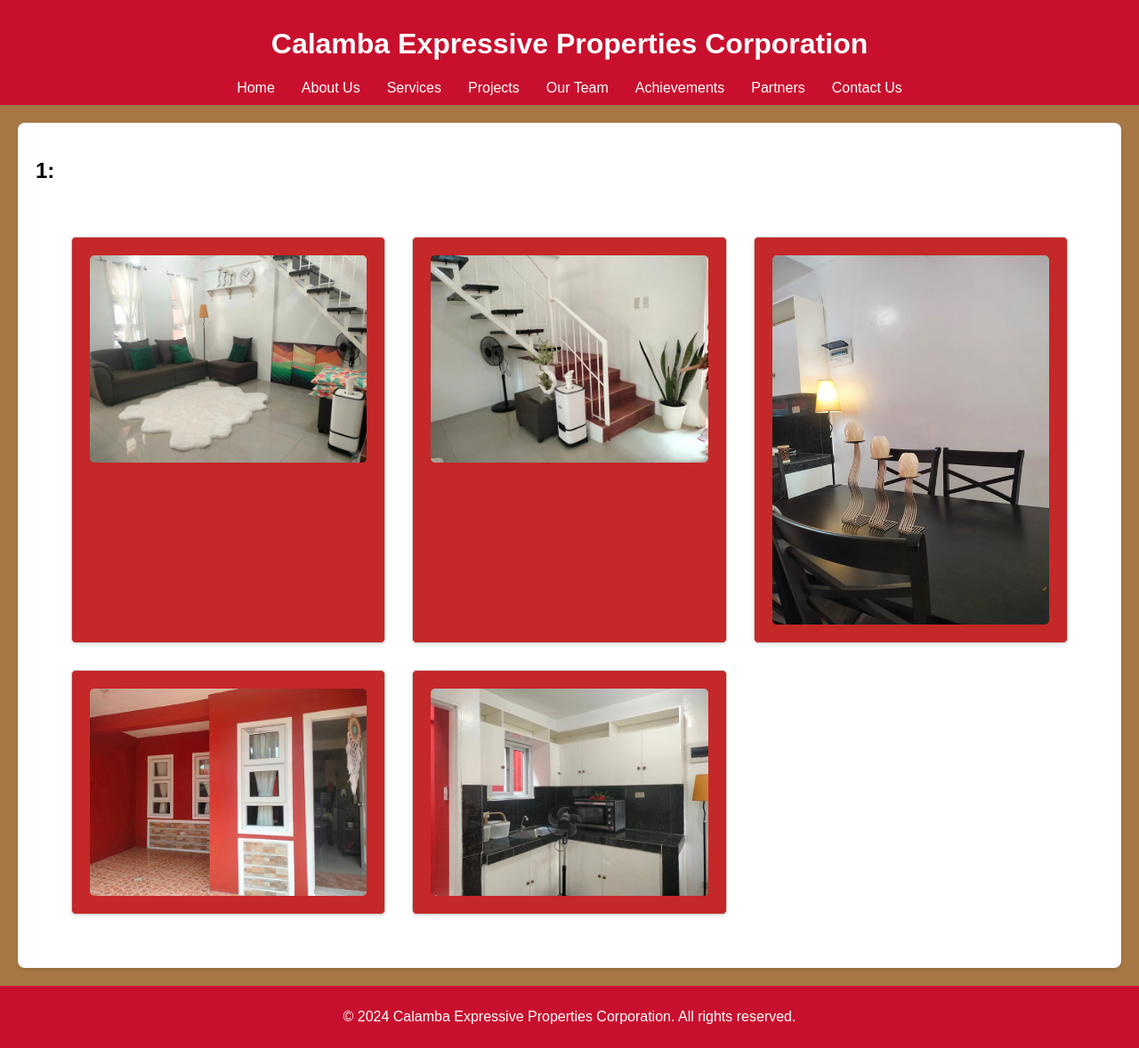
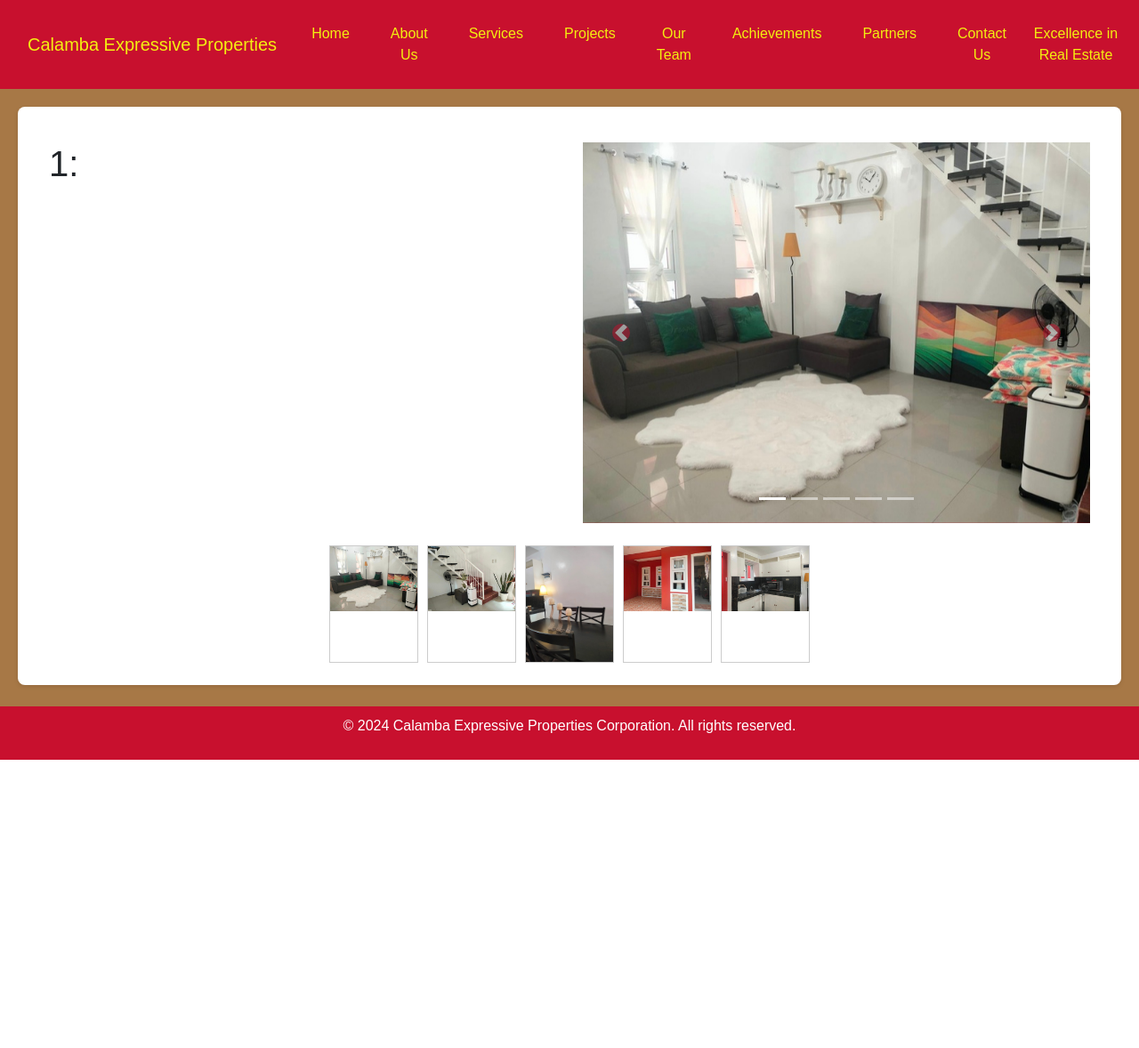
Before and after one commit to JeterG/calamba_expressive_properties_website, a Flask app: a page that uses app/templates/project_detail.html in a window 1280 px wide. Shown: the whole page at 89% size. After the commit the page ends 854 px from the top, so only its background shows below. Run offline with Flask 3, Linux system fonts and the light colour scheme; some libraries are stand-ins or nearby versions.

Commit message:
updates
updates to base.html
updates to project_detail

```diff
--- a/app/templates/base.html
+++ b/app/templates/base.html
@@ -4,29 +4,73 @@
     <meta charset="UTF-8">
     <meta name="viewport" content="width=device-width, initial-scale=1.0">
     <title>{% block title %}Calamba Expressive Properties{% endblock %}</title>
+    <!-- Include Bootstrap CSS -->
+    <link rel="stylesheet" href="https://stackpath.bootstrapcdn.com/bootstrap/4.3.1/css/bootstrap.min.css">
     <link rel="stylesheet" href="{{ url_for('static', filename='css/styles.css') }}">
+    <style>
+        .navbar-custom {
+            background-color: #c8102e !important; /* Background color */
+        }
+        .navbar-custom .nav-link, .navbar-custom .navbar-brand, .navbar-custom .navbar-text {
+            color: #f3ef11 !important; /* Text color */
+        }
+    </style>
     {% block extra_head %}{% endblock %}
 </head>
 <body>
     <header>
-        <h1>Calamba Expressive Properties Corporation</h1>
-        <nav>
-            <a href="{{ url_for('home') }}">Home</a>
-            <a href="{{ url_for('about') }}">About Us</a>
-            <a href="{{ url_for('services') }}">Services</a>
-            <a href="{{ url_for('projects') }}">Projects</a>
-            <a href="{{ url_for('team') }}">Our Team</a>
-            <a href="{{ url_for('achievements') }}">Achievements</a>
-            <a href="{{ url_for('partners') }}">Partners</a>
-            <a href="">Contact Us</a>
+        <nav class="navbar navbar-expand-lg navbar-light navbar-custom">
+            <a class="navbar-brand" href="#">Calamba Expressive Properties</a>
+            <button class="navbar-toggler" type="button" data-toggle="collapse" data-target="#navbarText" aria-controls="navbarText" aria-expanded="false" aria-label="Toggle navigation">
+                <span class="navbar-toggler-icon"></span>
+            </button>
+            <div class="collapse navbar-collapse" id="navbarText">
+                <ul class="navbar-nav mr-auto">
+                    <li class="nav-item active">
+                        <a class="nav-link" href="{{ url_for('home') }}">Home <span class="sr-only">(current)</span></a>
+                    </li>
+                    <li class="nav-item">
+                        <a class="nav-link" href="{{ url_for('about') }}">About Us</a>
+                    </li>
+                    <li class="nav-item">
+                        <a class="nav-link" href="{{ url_for('services') }}">Services</a>
+                    </li>
+                    <li class="nav-item">
+                        <a class="nav-link" href="{{ url_for('projects') }}">Projects</a>
+                    </li>
+                    <li class="nav-item">
+                        <a class="nav-link" href="{{ url_for('team') }}">Our Team</a>
+                    </li>
+                    <li class="nav-item">
+                        <a class="nav-link" href="{{ url_for('achievements') }}">Achievements</a>
+                    </li>
+                    <li class="nav-item">
+                        <a class="nav-link" href="{{ url_for('partners') }}">Partners</a>
+                    </li>
+                    <li class="nav-item">
+                        <a class="nav-link" href="{{ url_for('contact') }}">Contact Us</a>
+                    </li>
+                </ul>
+                <span class="navbar-text">
+                    Excellence in Real Estate
+                </span>
+            </div>
         </nav>
     </header>
     <main>
         {% block content %}{% endblock %}
     </main>
-    <footer>
+    <footer class="text-center mt-4">
         <p>&copy; 2024 Calamba Expressive Properties Corporation. All rights reserved.</p>
     </footer>
-    {% block extra_scripts %}{% endblock %}
+
+    <!-- Include Bootstrap JS and dependencies -->
+    <script src="https://code.jquery.com/jquery-3.3.1.slim.min.js"></script>
+    <script src="https://cdnjs.cloudflare.com/ajax/libs/popper.js/1.14.7/umd/popper.min.js"></script>
+    <script src="https://stackpath.bootstrapcdn.com/bootstrap/4.3.1/js/bootstrap.min.js"></script>
+    {% block extra_scripts %}
+    <script src="{{ url_for('static', filename='js/modal.js') }}"></script>
+
+    {% endblock %}
 </body>
 </html>
--- a/app/templates/project_detail.html
+++ b/app/templates/project_detail.html
@@ -1,56 +1,122 @@
-<!DOCTYPE html>
-<html lang="en">
-<head>
-    <meta charset="UTF-8">
-    <meta name="viewport" content="width=device-width, initial-scale=1.0">
-    <title>Achievements - Calamba Expressive Properties</title>
-    <link rel="stylesheet" href="{{ url_for('static', filename='css/styles.css') }}">
-    <link rel="stylesheet" href="{{ url_for('static', filename='css/modal.css') }}">
-</head>
-<body>
-    <header>
-        <h1>Calamba Expressive Properties Corporation</h1>
-        <nav>
-            <a href="{{ url_for('home') }}">Home</a>
-            <a href="{{ url_for('about') }}">About Us</a>
-            <a href="{{ url_for('services') }}">Services</a>
-            <a href="{{ url_for('projects') }}">Projects</a>
-            <a href="{{ url_for('team') }}">Our Team</a>
-            <a href="{{ url_for('achievements') }}">Achievements</a>
-            <a href="{{ url_for('partners') }}">Partners</a>
-            <a href="{{ url_for('contact') }}">Contact Us</a>
-        </nav>
-    </header>
-    <main>
-<section>
-    <h1>{{ project_name }}:</h1>
-    <section>
-        {% for text in text_content %}
-        <p style="font-size: 50;">{{ text }}</p>
-        {% endfor %}
-    </section>
+{% extends "base.html" %}
 
-    <div class="grid-container">
+{% block title %}Achievements - Calamba Expressive Properties{% endblock %}
+
+{% block content %}
+<section class="container-fluid">
+    <div class="row">
+        <!-- Left Half: Text Content -->
+        <div class="col-md-6">
+            <h1>{{ project_name }}:</h1>
+
+            <!-- Display text content -->
+            <section>
+                {% for text in text_content %}
+                <p style="font-size: 20px;">{{ text }}</p>
+                {% endfor %}
+            </section>
+        </div>
+
+        <!-- Right Half: Carousel -->
+        <div class="col-md-6">
+            <!-- Bootstrap Carousel for Sliding Images -->
+            <div id="carouselExampleIndicators" class="carousel slide" data-ride="carousel">
+                <ol class="carousel-indicators">
+                    {% for image in images %}
+                    <li data-target="#carouselExampleIndicators" data-slide-to="{{ loop.index0 }}" class="{% if loop.first %}active{% endif %}"></li>
+                    {% endfor %}
+                </ol>
+                <div class="carousel-inner">
+                    {% for image in images %}
+                    <div class="carousel-item {% if loop.first %}active{% endif %}">
+                        <img class="d-block img-fluid" src="{{ url_for('static', filename='images/projects/' ~ project_name ~ '/' ~ image) }}" alt="Slide {{ loop.index }}">
+                    </div>
+                    {% endfor %}
+                </div>
+                <a class="carousel-control-prev" href="#carouselExampleIndicators" role="button" data-slide="prev">
+                    <span class="carousel-control-prev-icon" aria-hidden="true"></span>
+                    <span class="sr-only">Previous</span>
+                </a>
+                <a class="carousel-control-next" href="#carouselExampleIndicators" role="button" data-slide="next">
+                    <span class="carousel-control-next-icon" aria-hidden="true"></span>
+                    <span class="sr-only">Next</span>
+                </a>
+            </div>
+        </div>
+    </div>
+
+    <!-- Gallery Below the Carousel -->
+    <div class="row gallery-container justify-content-center">
         {% for image in images %}
-        <div class="grid-item">
-            <img src="{{ url_for('static', filename='images/projects/' ~ project_name ~ '/' ~ image) }}" alt="{{ image }}" onclick="openModal('{{ url_for('static', filename='images/projects/' ~ project_name ~ '/' ~ image) }}', '{{ " "  }}')">
+        <div class="gallery" onclick="changeCarouselSlide('{{ loop.index0 }}')">
+            <img src="{{ url_for('static', filename='images/projects/' ~ project_name ~ '/' ~ image) }}" alt="Image {{ loop.index }}">
         </div>
         {% endfor %}
     </div>
 </section>
+{% endblock %}
 
-</main>
-<footer>
-    <p>&copy; 2024 Calamba Expressive Properties Corporation. All rights reserved.</p>
-</footer>
+{% block extra_head %}
+<style>
+    /* Ensure gallery images resize dynamically */
+    .gallery {
+        margin: 5px;
+        border: 1px solid #ccc;
+        float: left;
+        width: 100px;
+        cursor: pointer;
+    }
 
- <!-- Modal Structure -->
-<div id="myModal" class="modal" onclick="closeModalOnOutsideClick(event)">
-    <span class="close" onclick="closeModal()">&times;</span>
-    <img class="modal-content" id="modalImg">
-    <div id="caption"></div>
-</div>
+    .gallery:hover {
+        border: 1px solid #777;
+    }
 
-<script src="{{ url_for('static', filename='js/modal.js') }}"></script>
-</body>
-</html>
+    .gallery img {
+        width: 100%;
+        height: auto;
+    }
+
+    .gallery-container {
+        clear: both;
+        padding-top: 20px;
+    }
+
+    .carousel-item img {
+        max-width: 100%;
+        height: auto;
+    }
+
+    .carousel-inner {
+        background-color: #c8102e; /* Carousel background color */
+    }
+
+    .carousel-control-prev-icon,
+    .carousel-control-next-icon {
+        background-color: #c8102e;
+        border-radius: 50%;
+        padding: 10px;
+    }
+
+    .carousel-control-prev-icon:hover,
+    .carousel-control-next-icon:hover {
+        background-color: #a77846;
+    }
+
+    .container-fluid {
+        padding-top: 20px;
+    }
+</style>
+{% endblock %}
+
+{% block extra_scripts %}
+<script src="https://code.jquery.com/jquery-3.3.1.slim.min.js"></script>
+<script src="https://cdnjs.cloudflare.com/ajax/libs/popper.js/1.14.7/umd/popper.min.js"></script>
+<script src="https://stackpath.bootstrapcdn.com/bootstrap/4.3.1/js/bootstrap.min.js"></script>
+
+<script>
+    // Function to change the carousel slide when clicking on the gallery images
+    function changeCarouselSlide(slideIndex) {
+        $('#carouselExampleIndicators').carousel(parseInt(slideIndex));
+    }
+</script>
+{% endblock %}
```
